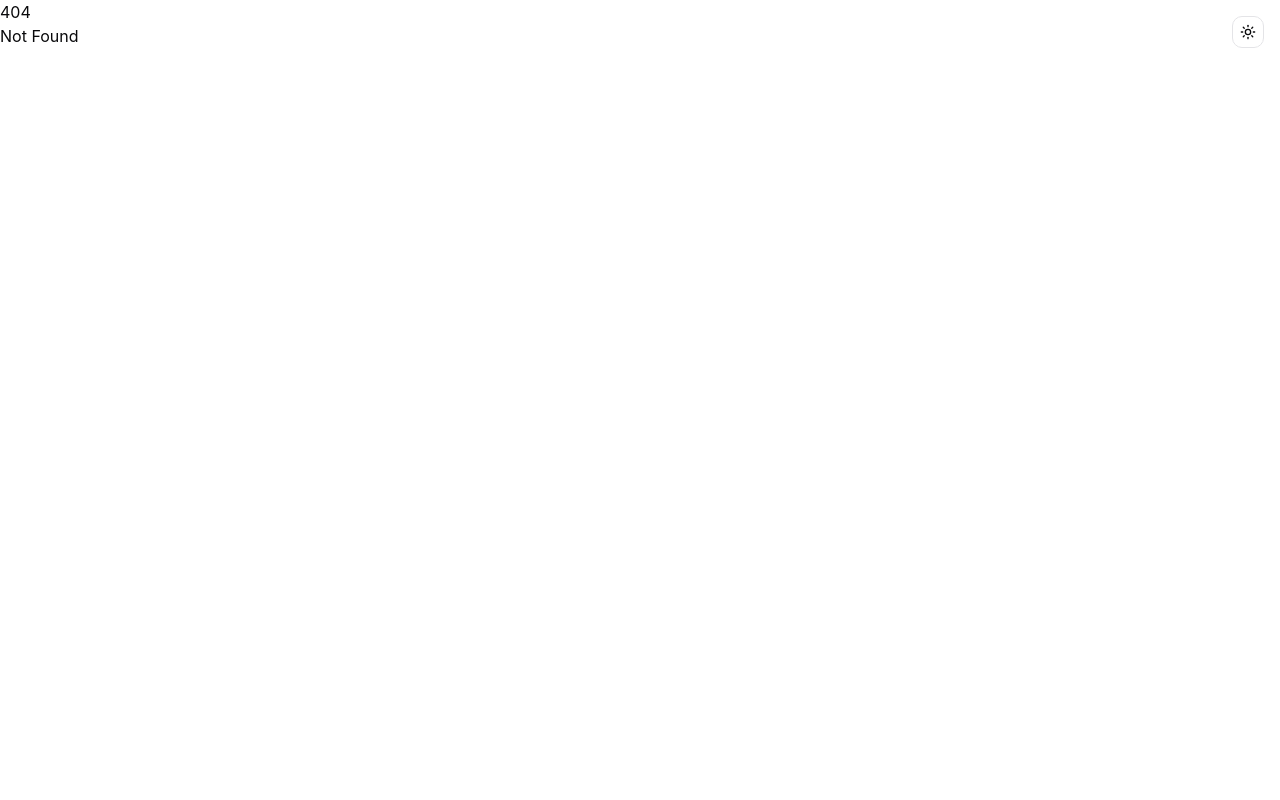
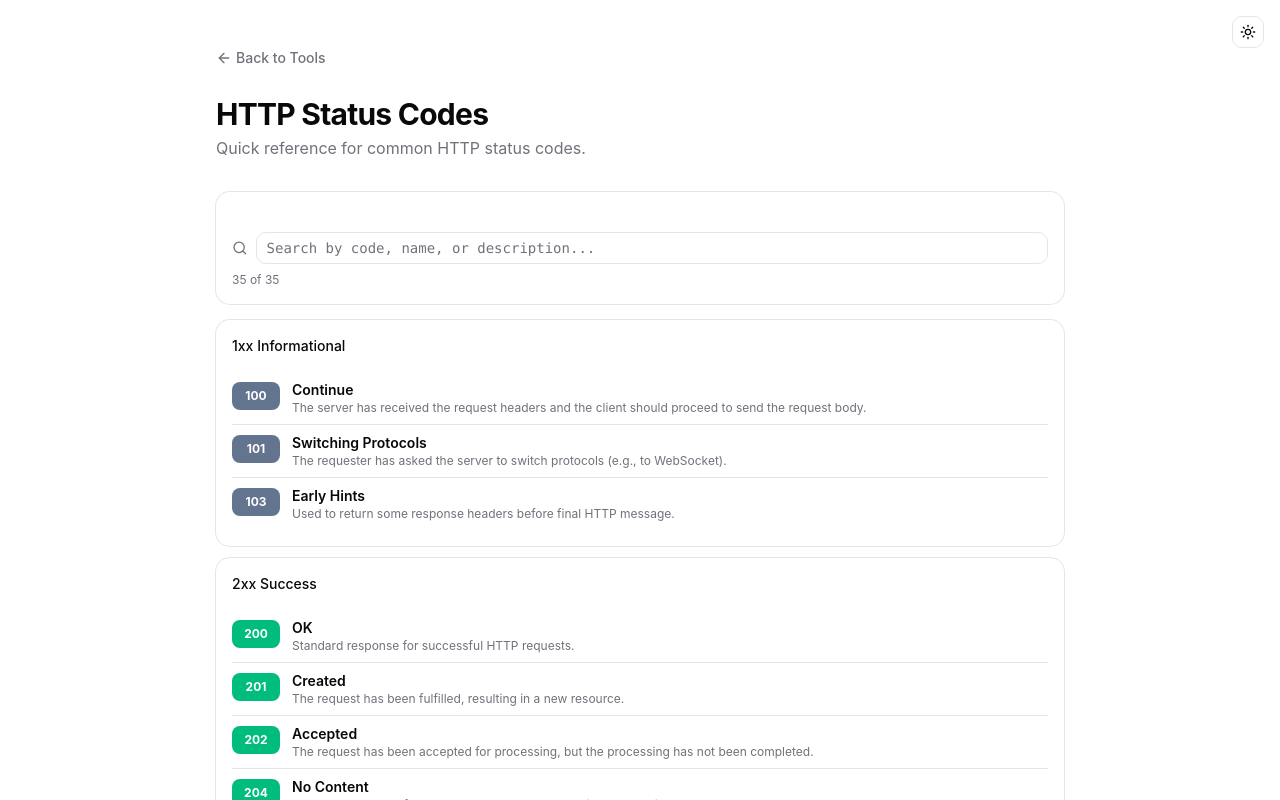
Before and after one commit to orykr/tool.ory.kr, a SvelteKit app in the folder frontend/: page /http-status in a window 1280 px wide. Before the commit this address had no page. Shown: the top 800 px of the page. Built offline with nearby package versions, Linux system fonts and the light colour scheme.

Commit message:
feat(http-status): add searchable HTTP status code reference

```diff
--- /dev/null
+++ b/frontend/src/lib/http-status.ts
@@ -0,0 +1,48 @@
+export interface HttpStatus {
+	code: number;
+	name: string;
+	category: string;
+	description: string;
+}
+
+export const HTTP_STATUSES: HttpStatus[] = [
+	{ code: 100, name: "Continue", category: "1xx Informational", description: "The server has received the request headers and the client should proceed to send the request body." },
+	{ code: 101, name: "Switching Protocols", category: "1xx Informational", description: "The requester has asked the server to switch protocols (e.g., to WebSocket)." },
+	{ code: 103, name: "Early Hints", category: "1xx Informational", description: "Used to return some response headers before final HTTP message." },
+
+	{ code: 200, name: "OK", category: "2xx Success", description: "Standard response for successful HTTP requests." },
+	{ code: 201, name: "Created", category: "2xx Success", description: "The request has been fulfilled, resulting in a new resource." },
+	{ code: 202, name: "Accepted", category: "2xx Success", description: "The request has been accepted for processing, but the processing has not been completed." },
+	{ code: 204, name: "No Content", category: "2xx Success", description: "The server successfully processed the request and is not returning any content." },
+	{ code: 206, name: "Partial Content", category: "2xx Success", description: "The server is delivering only part of the resource due to a range header." },
+
+	{ code: 301, name: "Moved Permanently", category: "3xx Redirection", description: "This and all future requests should be directed to the given URI." },
+	{ code: 302, name: "Found", category: "3xx Redirection", description: "Tells the client to look at another URL (temporary redirect)." },
+	{ code: 303, name: "See Other", category: "3xx Redirection", description: "The response can be found under another URI using GET." },
+	{ code: 304, name: "Not Modified", category: "3xx Redirection", description: "The resource has not been modified since the last request." },
+	{ code: 307, name: "Temporary Redirect", category: "3xx Redirection", description: "Repeat the request to another URI without changing the method." },
+	{ code: 308, name: "Permanent Redirect", category: "3xx Redirection", description: "Repeat the request to another URI permanently without changing the method." },
+
+	{ code: 400, name: "Bad Request", category: "4xx Client Error", description: "The server cannot or will not process the request due to a client error." },
+	{ code: 401, name: "Unauthorized", category: "4xx Client Error", description: "Authentication is required and has failed or has not yet been provided." },
+	{ code: 403, name: "Forbidden", category: "4xx Client Error", description: "The request was valid, but the server is refusing action." },
+	{ code: 404, name: "Not Found", category: "4xx Client Error", description: "The requested resource could not be found." },
+	{ code: 405, name: "Method Not Allowed", category: "4xx Client Error", description: "The request method is not supported for the target resource." },
+	{ code: 408, name: "Request Timeout", category: "4xx Client Error", description: "The server timed out waiting for the request." },
+	{ code: 409, name: "Conflict", category: "4xx Client Error", description: "Indicates a request conflict with the current state of the target resource." },
+	{ code: 410, name: "Gone", category: "4xx Client Error", description: "Indicates that the resource is no longer available and will not be available again." },
+	{ code: 413, name: "Payload Too Large", category: "4xx Client Error", description: "The request entity is larger than limits defined by server." },
+	{ code: 415, name: "Unsupported Media Type", category: "4xx Client Error", description: "The request entity has a media type which the server does not support." },
+	{ code: 418, name: "I'm a teapot", category: "4xx Client Error", description: "The server refuses the attempt to brew coffee with a teapot." },
+	{ code: 422, name: "Unprocessable Content", category: "4xx Client Error", description: "The request was well-formed but could not be processed semantically." },
+	{ code: 425, name: "Too Early", category: "4xx Client Error", description: "Server is unwilling to process a request that might be replayed." },
+	{ code: 429, name: "Too Many Requests", category: "4xx Client Error", description: "The user has sent too many requests in a given time window (rate limiting)." },
+
+	{ code: 500, name: "Internal Server Error", category: "5xx Server Error", description: "A generic error message when an unexpected condition was encountered." },
+	{ code: 501, name: "Not Implemented", category: "5xx Server Error", description: "The server either does not recognize the request method, or it lacks the ability to fulfill the request." },
+	{ code: 502, name: "Bad Gateway", category: "5xx Server Error", description: "The server was acting as a gateway and received an invalid response from the upstream server." },
+	{ code: 503, name: "Service Unavailable", category: "5xx Server Error", description: "The server is currently unavailable (overloaded or down for maintenance)." },
+	{ code: 504, name: "Gateway Timeout", category: "5xx Server Error", description: "The server was acting as a gateway and did not receive a timely response from the upstream server." },
+	{ code: 505, name: "HTTP Version Not Supported", category: "5xx Server Error", description: "The server does not support the HTTP protocol version used in the request." },
+	{ code: 511, name: "Network Authentication Required", category: "5xx Server Error", description: "The client needs to authenticate to gain network access." }
+];
--- a/frontend/src/routes/+page.svelte
+++ b/frontend/src/routes/+page.svelte
@@ -141,6 +141,11 @@
 			href: "/unit",
 			title: "Unit Converter",
 			description: "Convert length, weight, temperature, data size, and time units."
+		},
+		{
+			href: "/http-status",
+			title: "HTTP Status Codes",
+			description: "Searchable reference for common HTTP status codes."
 		}
 	];
 </script>
--- /dev/null
+++ b/frontend/src/routes/http-status/+page.svelte
@@ -0,0 +1,108 @@
+<script lang="ts">
+	import * as Card from "$lib/components/ui/card/index.js";
+	import { Input } from "$lib/components/ui/input/index.js";
+	import { Label } from "$lib/components/ui/label/index.js";
+	import ArrowLeft from "@lucide/svelte/icons/arrow-left";
+	import Search from "@lucide/svelte/icons/search";
+	import { HTTP_STATUSES } from "$lib/http-status";
+
+	let query = $state("");
+
+	let filtered = $derived.by(() => {
+		const q = query.trim().toLowerCase();
+		if (!q) return HTTP_STATUSES;
+		return HTTP_STATUSES.filter(
+			(s) =>
+				String(s.code).includes(q) ||
+				s.name.toLowerCase().includes(q) ||
+				s.description.toLowerCase().includes(q)
+		);
+	});
+
+	let groups = $derived.by(() => {
+		const map = new Map<string, typeof HTTP_STATUSES>();
+		for (const s of filtered) {
+			if (!map.has(s.category)) map.set(s.category, []);
+			map.get(s.category)!.push(s);
+		}
+		return Array.from(map.entries());
+	});
+
+	function colorFor(code: number): string {
+		if (code < 200) return "bg-slate-500";
+		if (code < 300) return "bg-emerald-500";
+		if (code < 400) return "bg-amber-500";
+		if (code < 500) return "bg-rose-500";
+		return "bg-red-700";
+	}
+</script>
+
+<main class="container mx-auto max-w-4xl px-6 py-12">
+	<nav class="mb-6">
+		<a
+			href="/"
+			class="text-muted-foreground hover:text-foreground inline-flex items-center gap-1 text-sm font-medium transition-colors"
+		>
+			<ArrowLeft class="h-4 w-4" />
+			Back to Tools
+		</a>
+	</nav>
+
+	<header class="mb-8">
+		<h1 class="text-3xl font-bold tracking-tight">HTTP Status Codes</h1>
+		<p class="text-muted-foreground mt-1">
+			Quick reference for common HTTP status codes.
+		</p>
+	</header>
+
+	<Card.Root class="mb-4">
+		<Card.Content class="pt-6">
+			<div class="flex items-center gap-2">
+				<Search class="text-muted-foreground h-4 w-4" />
+				<Input
+					bind:value={query}
+					placeholder="Search by code, name, or description..."
+					class="font-mono"
+				/>
+			</div>
+			<p class="text-muted-foreground mt-2 text-xs">
+				{filtered.length} of {HTTP_STATUSES.length}
+			</p>
+		</Card.Content>
+	</Card.Root>
+
+	{#each groups as [category, items] (category)}
+		<Card.Root class="mb-3">
+			<Card.Header>
+				<Card.Title class="text-sm">{category}</Card.Title>
+			</Card.Header>
+			<Card.Content>
+				<ul class="divide-y">
+					{#each items as s (s.code)}
+						<li class="flex items-start gap-3 py-2">
+							<span
+								class="mt-0.5 inline-flex h-7 min-w-12 items-center justify-center rounded-md {colorFor(
+									s.code
+								)} px-2 text-xs font-bold text-white"
+							>
+								{s.code}
+							</span>
+							<div class="flex-1">
+								<p class="text-sm font-semibold">{s.name}</p>
+								<p class="text-muted-foreground text-xs">{s.description}</p>
+							</div>
+						</li>
+					{/each}
+				</ul>
+			</Card.Content>
+		</Card.Root>
+	{/each}
+
+	{#if filtered.length === 0}
+		<Card.Root>
+			<Card.Content class="text-muted-foreground py-8 text-center text-sm">
+				No matches.
+			</Card.Content>
+		</Card.Root>
+	{/if}
+</main>
```
